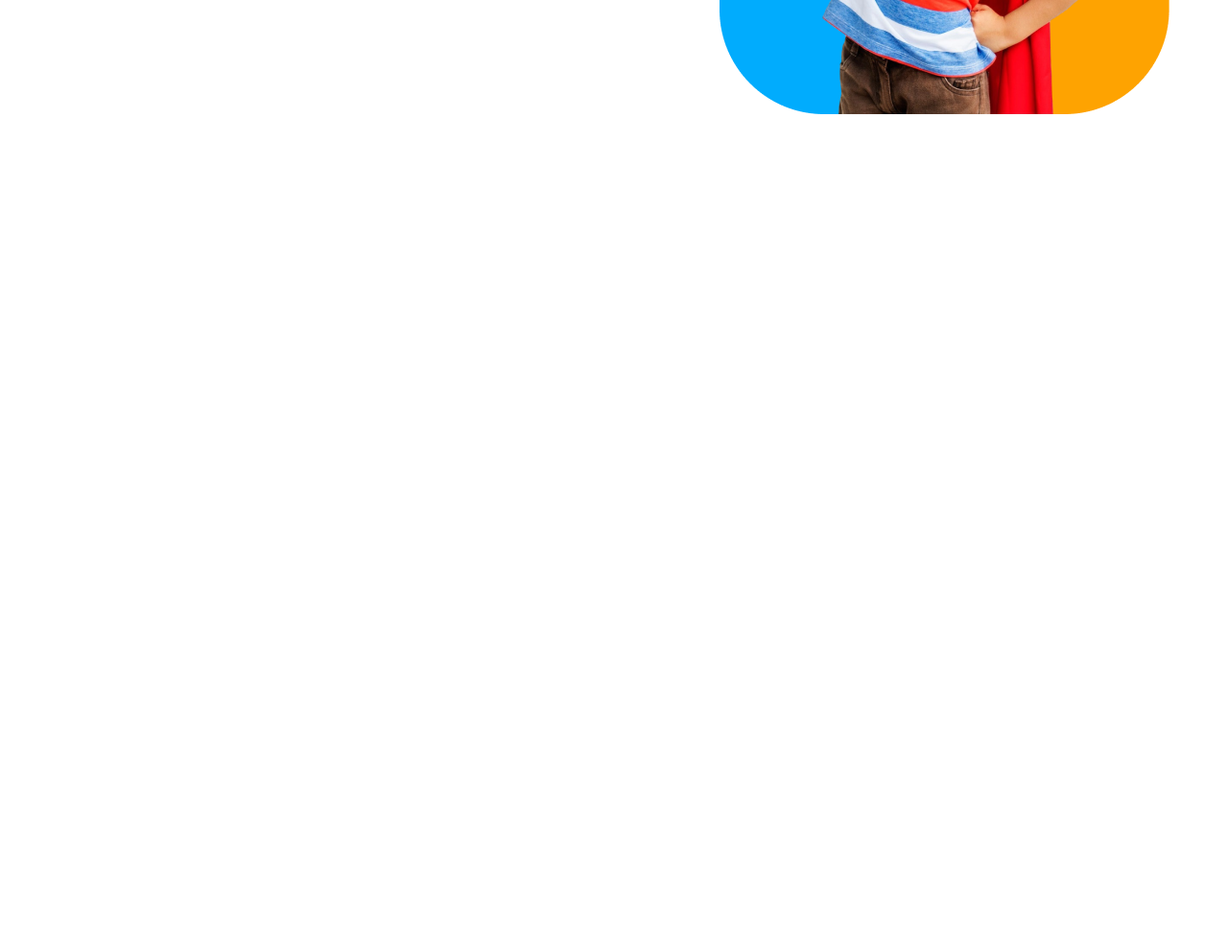
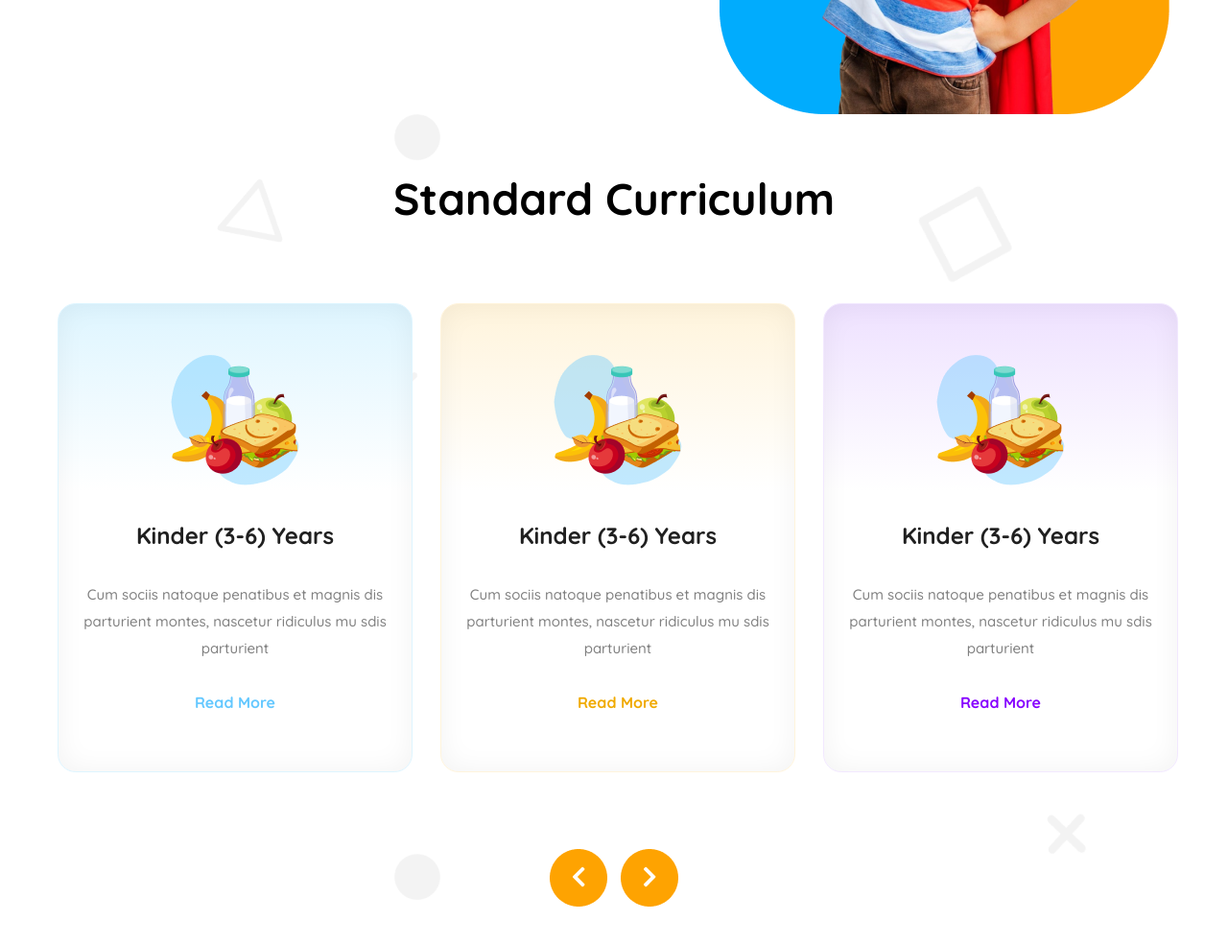
Before and after one commit to rafi45/assignment2, a plain HTML site: page index.html in a window 1280 px wide. Shown: the part 558-1542 px from the top of the page at 96% size. Before the commit the page ends 800 px from the top, so only its background shows below. Drawn offline with Linux system fonts and the light colour scheme.

Commit message:
curriculum section done

```diff
--- a/assets/css/style.css
+++ b/assets/css/style.css
@@ -213,3 +213,105 @@
 }
 
 /* Hero Styling End */
+
+/* Curriculum Styles */
+
+.section-title {
+    font-size: 46px;
+    font-weight: 700;
+    line-height: 57px;
+    text-align: center;
+    padding-top: 60px;
+    padding-bottom: 80px;
+}
+
+.curriculum{
+    background-image: url('/assets/img/bg.png');
+    background-position: center top;
+}
+
+.card-container{
+    display: flex;
+    gap: 29px;
+    margin-bottom: 80px;
+}
+
+.card-title {
+    font-size: 24px;
+    font-weight: 700;
+    line-height: 30px;
+    color: #202020;
+    text-align: center;
+}
+
+.card-description {
+    font-size: 15px;
+    font-weight: 500;
+    line-height: 28px;
+    text-align: center;
+    margin-top: 33px;
+    color: #808080;
+}
+
+.card-img {
+    padding: 52px 115px 32px 115px;
+}
+
+.card-btn {
+    text-align: center;
+    margin-top: 28px;
+    margin-bottom: 58px;
+}
+
+.card-btn a{
+    text-decoration: none;
+}
+
+.card-read-more {
+    font-size: 16px;
+    font-weight: 700;
+    line-height: 28px;
+}
+
+.btn-color1{
+    color: #64C8FF;
+}
+.btn-color2{
+    color: #F0AA00;
+}
+.btn-color3{
+    color: #8700FF;
+}
+
+.curri-card1 {
+    box-sizing: border-box;
+    border: 0.94px solid rgb(222, 245, 255);
+    border-radius: 18.86px;
+    box-shadow: inset 0px 0px 28.3px 0.94px rgba(0, 0, 0, 0.05);
+    background: linear-gradient(180.00deg, rgb(222, 245, 255), rgba(255, 255, 255, 0) 40%), rgb(255, 255, 255);
+}
+
+.curri-card2{
+    box-sizing: border-box;
+    border: 0.94px solid rgb(255, 244, 220);
+    border-radius: 18.86px;
+    box-shadow: inset 0px 0px 28.3px 0.94px rgba(0, 0, 0, 0.05);
+    background: linear-gradient(180.00deg, rgb(255, 244, 220), rgba(255, 255, 255, 0) 40%), rgb(255, 255, 255);
+}
+
+.curri-card3{
+    box-sizing: border-box;
+    border: 0.94px solid rgb(242, 232, 255);
+    border-radius: 18.86px;
+    box-shadow: inset 0px 0px 28.3px 0.94px rgba(0, 0, 0, 0.05);
+    background: linear-gradient(180.00deg, rgb(238, 225, 255), rgba(255, 255, 255, 0) 40%), rgb(255, 255, 255);
+}
+
+.slider-arrow {
+    text-align: center;
+    margin-bottom: 60px;
+}
+
+.arrow-prev{
+    margin-right: 10px;
+}
--- a/index.html
+++ b/index.html
@@ -36,6 +36,42 @@
             </div>
             <img class="banner-right-img" src="/assets/img/hero-kids.png" alt="">
         </section>
+        <section class="curriculum">
+            <h2 class="section-title">Standard Curriculum</h2>
+            <div class="card-container">
+                <div class="curri-card1">
+                    <img src="/assets/img/kinder.png" alt="" class="card-img">
+                    <h4 class="card-title">Kinder (3-6) Years</h4>
+                    <p class="card-description">Cum sociis natoque penatibus et magnis dis parturient montes, nascetur ridiculus mu sdis
+                        parturient</p>
+                        <div class="card-btn">
+                            <a class="card-read-more btn-color1" href="">Read More</a>
+                        </div>
+                </div>
+                <div class="curri-card2">
+                    <img src="/assets/img/kinder.png" alt="" class="card-img">
+                    <h4 class="card-title">Kinder (3-6) Years</h4>
+                    <p class="card-description">Cum sociis natoque penatibus et magnis dis parturient montes, nascetur ridiculus mu sdis
+                        parturient</p>
+                    <div class="card-btn">
+                        <a class="card-read-more btn-color2" href="">Read More</a>
+                    </div>
+                </div>
+                <div class="curri-card3">
+                    <img src="/assets/img/kinder.png" alt="" class="card-img">
+                    <h4 class="card-title">Kinder (3-6) Years</h4>
+                    <p class="card-description">Cum sociis natoque penatibus et magnis dis parturient montes, nascetur ridiculus mu sdis
+                        parturient</p>
+                    <div class="card-btn">
+                        <a class="card-read-more btn-color3" href="">Read More</a>
+                    </div>
+                </div>
+            </div>
+            <div class="slider-arrow">
+                <img class="arrow-prev" src="/assets/img/prev-arrow.png" alt="">
+                <img class="arrow-next" src="/assets/img/next-arrow.png" alt="">
+            </div>
+        </section>
     </main>
     <footer>
 
```
Also changed, not shown: assets/img/next-arrow.png (added), assets/img/prev-arrow.png (added).
